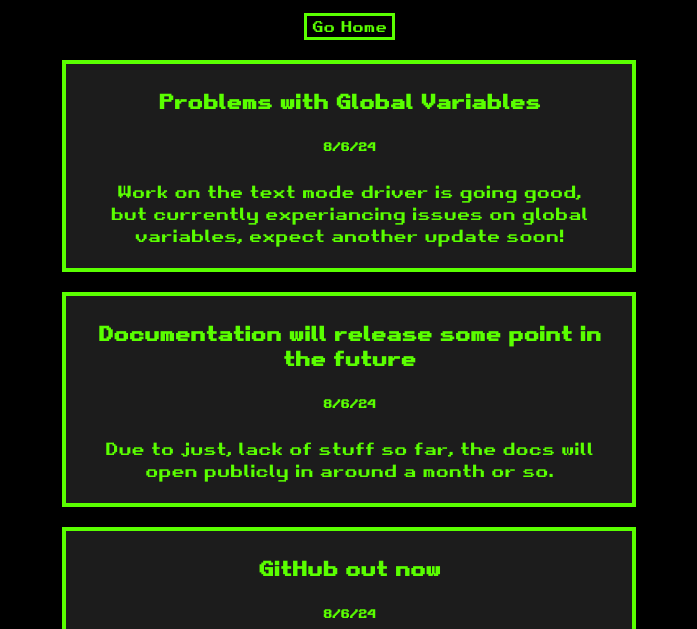
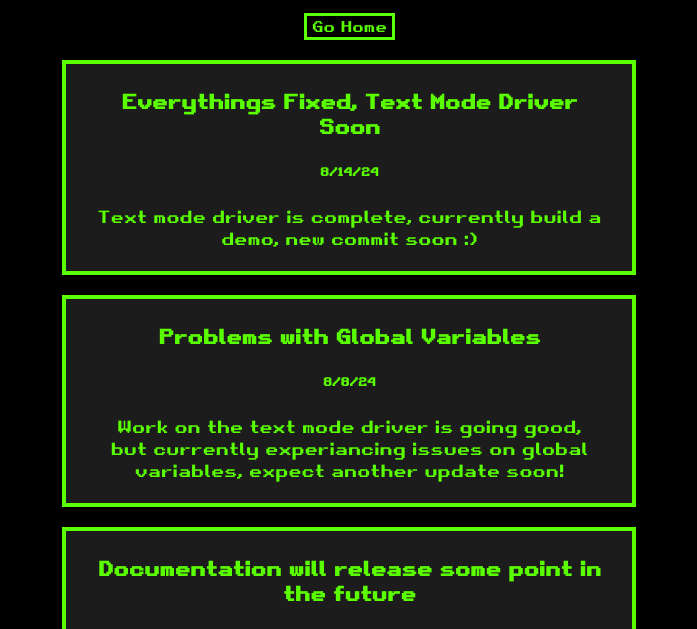
Before and after one commit to Oguy2020/Decks, a plain HTML site: page Updates/updates.html in a window 1280 px wide. Shown: the part 104-733 px from the top of the page, without its empty margins (291-988 px from the left). Drawn offline with Linux system fonts and the light colour scheme.

Commit message:
Update updates.html

```diff
--- a/Updates/updates.html
+++ b/Updates/updates.html
@@ -12,8 +12,15 @@
         <hr>
         <a href="../index.html"><button>Go Home</button></a>
         <div class="box">
+            <h3>Everythings Fixed, Text Mode Driver Soon</h3>
+            <h6>8/14/24</h6>
+            <p>Text mode driver is complete,
+                currently build a demo, new commit soon :)
+            </p>
+        </div>
+        <div class="box">
             <h3>Problems with Global Variables</h3>
-            <h6>8/6/24</h6>
+            <h6>8/8/24</h6>
             <p>Work on the text mode driver is going good,
                 but currently experiancing issues on
                 global variables, expect another update
```
